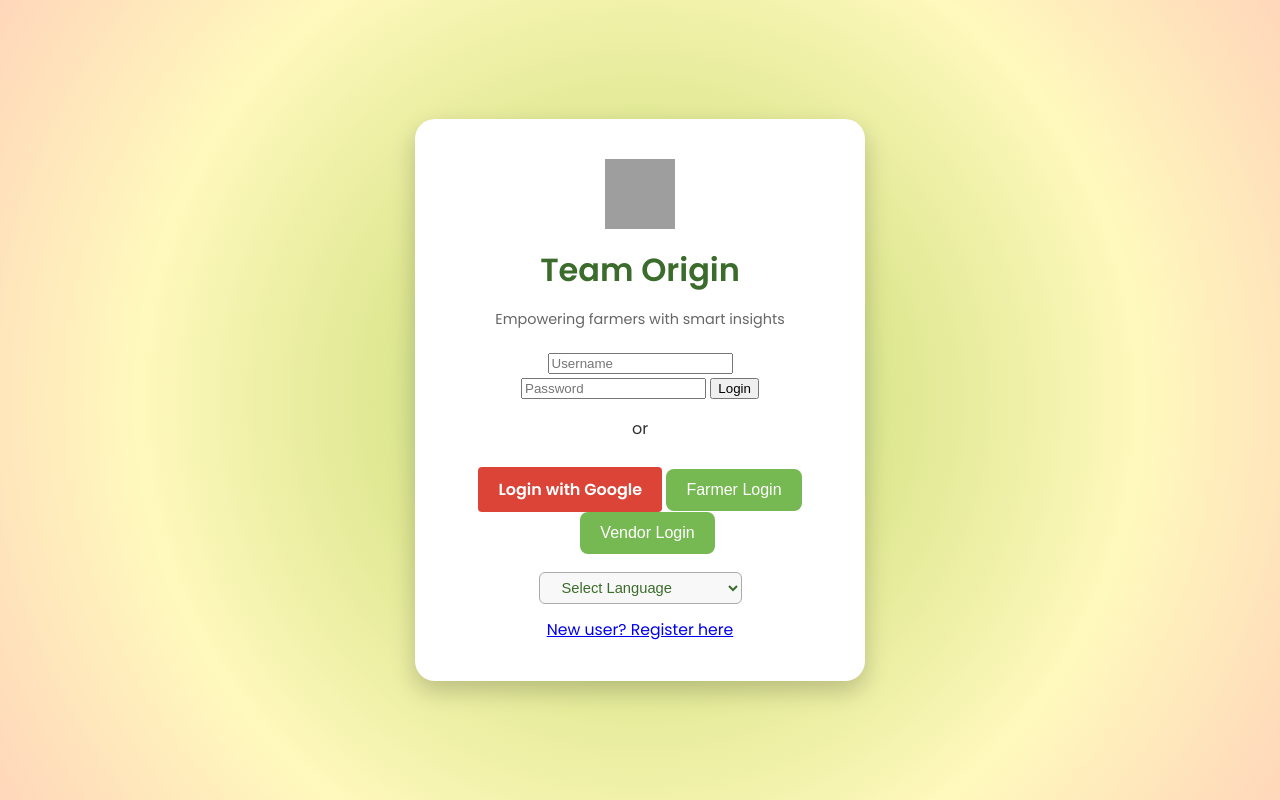
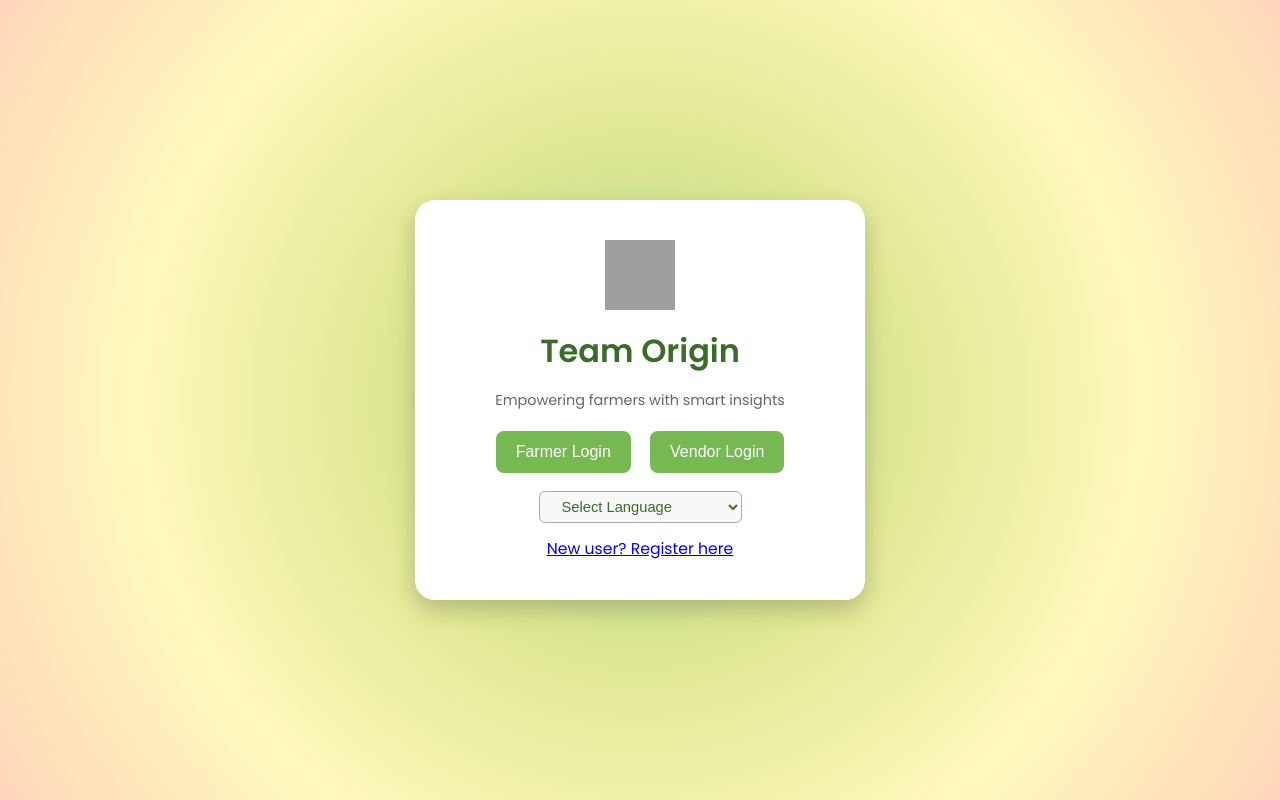
Before and after one commit to NihalSinghBisht/PROJECT-ORGIN, a plain HTML site: page index.html in a window 1280 px wide. Drawn offline with Linux system fonts and the light colour scheme; grey boxes are pictures that could not be loaded.

Commit message:
reverted all the complex auth

```diff
--- a/index.html
+++ b/index.html
@@ -14,13 +14,6 @@
       <p class="tagline" id="site-tagline">Empowering farmers with smart insights</p>
     </div>
     <section id="login-section">
-      <form action="/login" method="POST" class="login-form">
-        <input type="text" name="username" placeholder="Username" required />
-        <input type="password" name="password" placeholder="Password" required />
-        <button type="submit">Login</button>
-      </form>
-      <p>or</p>
-      <a href="/auth/google" class="google-login-btn">Login with Google</a>
       <button onclick="location.href='farmer-login.html'" class="login-btn" id="farmer-login-btn">Farmer Login</button>
       <button onclick="location.href='vendor-login.html'" class="login-btn" id="vendor-login-btn" style="margin-left: 15px;">Vendor Login</button>
       <div style="margin-top:18px; margin-bottom:5px;">
--- a/style.css
+++ b/style.css
@@ -83,22 +83,6 @@ body {
   background: #609f43;
 }
 
-.google-login-btn {
-  display: inline-block;
-  background: #db4437;
-  color: #fff;
-  border: none;
-  border-radius: 4px;
-  padding: 10px 20px;
-  text-decoration: none;
-  font-weight: bold;
-  margin-top: 10px;
-  transition: background 0.2s;
-}
-.google-login-btn:hover {
-  background: #c23321;
-}
-
 .note {
   margin-top: 10px;
   font-size: 0.9rem;
```
Also changed, not shown: 2 other files.
